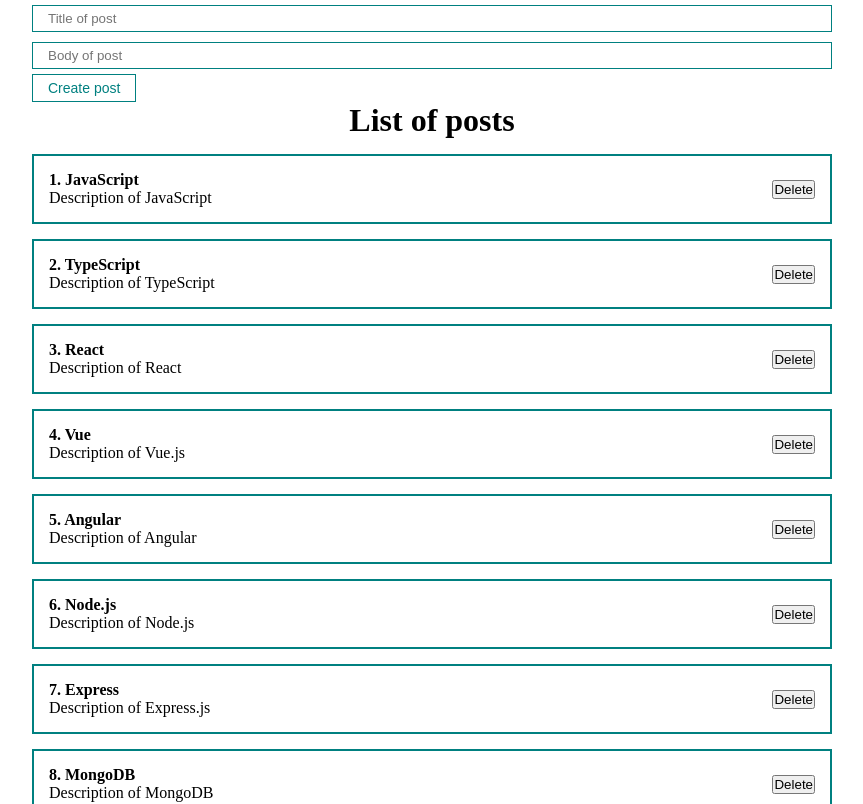
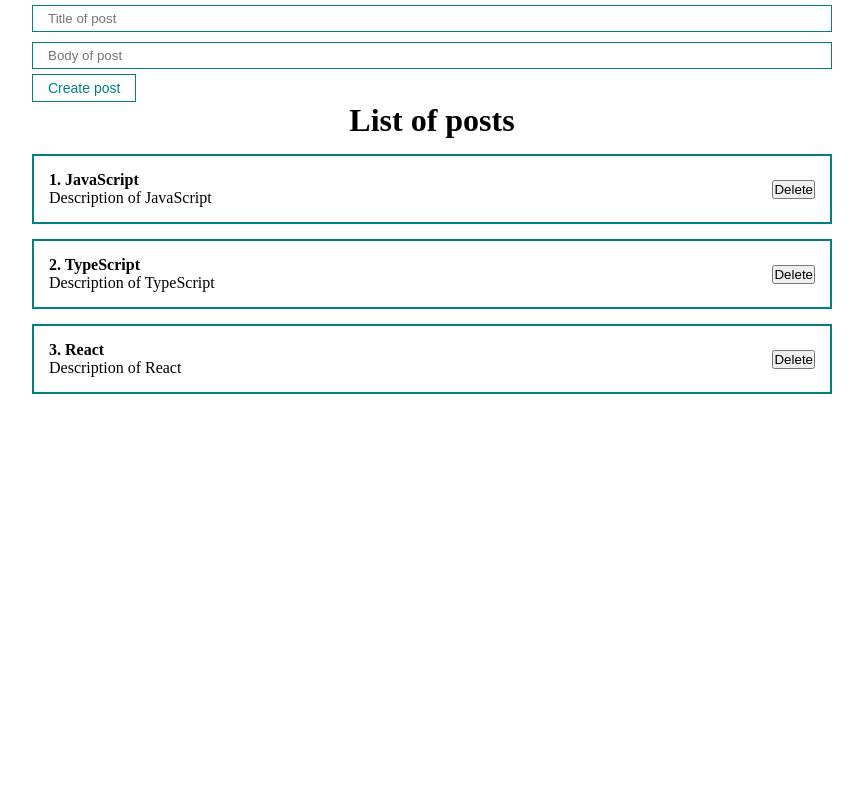
Before and after one commit to Hudayberdiev2000/fundamental-react, a React (Vite) app: page / in a window 1280 px wide. Shown: the top 804 px of the page, without its empty margins (208-1071 px from the left). Built offline with nearby package versions, Linux system fonts and the light colour scheme.

Commit message:
changed state to post

```diff
--- a/src/App.tsx
+++ b/src/App.tsx
@@ -3,43 +3,49 @@
 import PostList from "./components/postList.tsx";
 import MyButton from "./components/UI/button/myButton.tsx";
 import MyInput from "./components/UI/input/myInput.tsx";
+import type {PostItemType} from "./components/postItem.tsx";
 
 function App() {
     const  [posts, setPosts] = useState([
         { id: 1, title: "JavaScript", body: "Description of JavaScript" },
         { id: 2, title: "TypeScript", body: "Description of TypeScript" },
         { id: 3, title: "React", body: "Description of React" },
-        { id: 4, title: "Vue", body: "Description of Vue.js" },
-        { id: 5, title: "Angular", body: "Description of Angular" },
-        { id: 6, title: "Node.js", body: "Description of Node.js" },
-        { id: 7, title: "Express", body: "Description of Express.js" },
-        { id: 8, title: "MongoDB", body: "Description of MongoDB" },
-        { id: 9, title: "Next.js", body: "Description of Next.js" },
-        { id: 10, title: "HTML & CSS", body: "Description of HTML and CSS" },
+
     ]);
-    const [title, setTitle] = useState<string>("");
-    const [body, setBody] = useState<string>("");
+    const [post, setPost] = useState<Omit<PostItemType, "id">>({
+        title: "",
+        body: ""
+    });
 
     function addNewPost(
         e:  React.MouseEvent<HTMLButtonElement, MouseEvent>
     ) {
         e.preventDefault();
+        setPosts([...posts, {...post, id: Date.now()}]);
+        setPost({
+            title: "",
+            body: ""
+        })
     }
 
   return (
       <div className="app">
           <form>
               <MyInput
-                  value={title}
+                  value={post.title}
                   type="text"
                   placeholder="Title of post"
-                  onChange={(e) => setTitle(e.target.value)}
+                  onChange={(e) => (
+                      setPost({...post, title: e.target.value})
+                  )}
               />
               <MyInput
-                  value={body}
+                  value={post.body}
                   type="text"
                   placeholder="Body of post"
-                  onChange={(e) => setBody(e.target.value)}
+                  onChange={(e) => (
+                      setPost({...post, body: e.target.value})
+                  )}
               />
               <MyButton onClick={addNewPost}>Create post</MyButton>
           </form>
--- a/src/components/postItem.tsx
+++ b/src/components/postItem.tsx
@@ -7,14 +7,15 @@
 
 interface PostItemProps {
     post: PostItemType;
+    order: number;
 }
 
 const PostItem = (props: PostItemProps) => {
-    const { id, title, body } = props.post;
+    const { post: { title, body }, order } = props;
     return (
         <div className="post">
             <div className="post-content">
-                <strong>{id}. {title}</strong>
+                <strong>{order}. {title}</strong>
                 <div>
                     {body}
                 </div>
--- a/src/components/postList.tsx
+++ b/src/components/postList.tsx
@@ -10,8 +10,8 @@
     return (
         <div>
             <h1 style={{textAlign:"center"}}>{title}</h1>
-            {posts.map(post => (
-                <PostItem key={post.id} post={post} />
+            {posts.map((post, i) => (
+                <PostItem order={i + 1} key={post.id} post={post} />
             ))}
         </div>
     );
```
